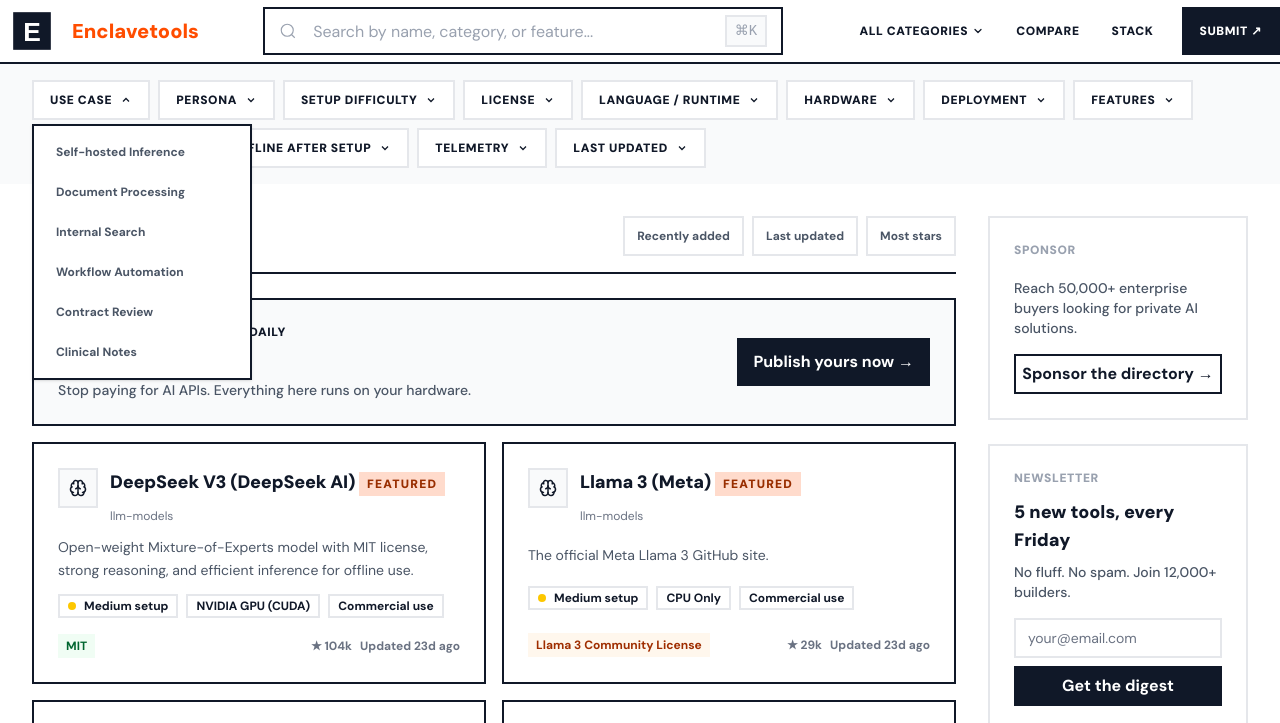
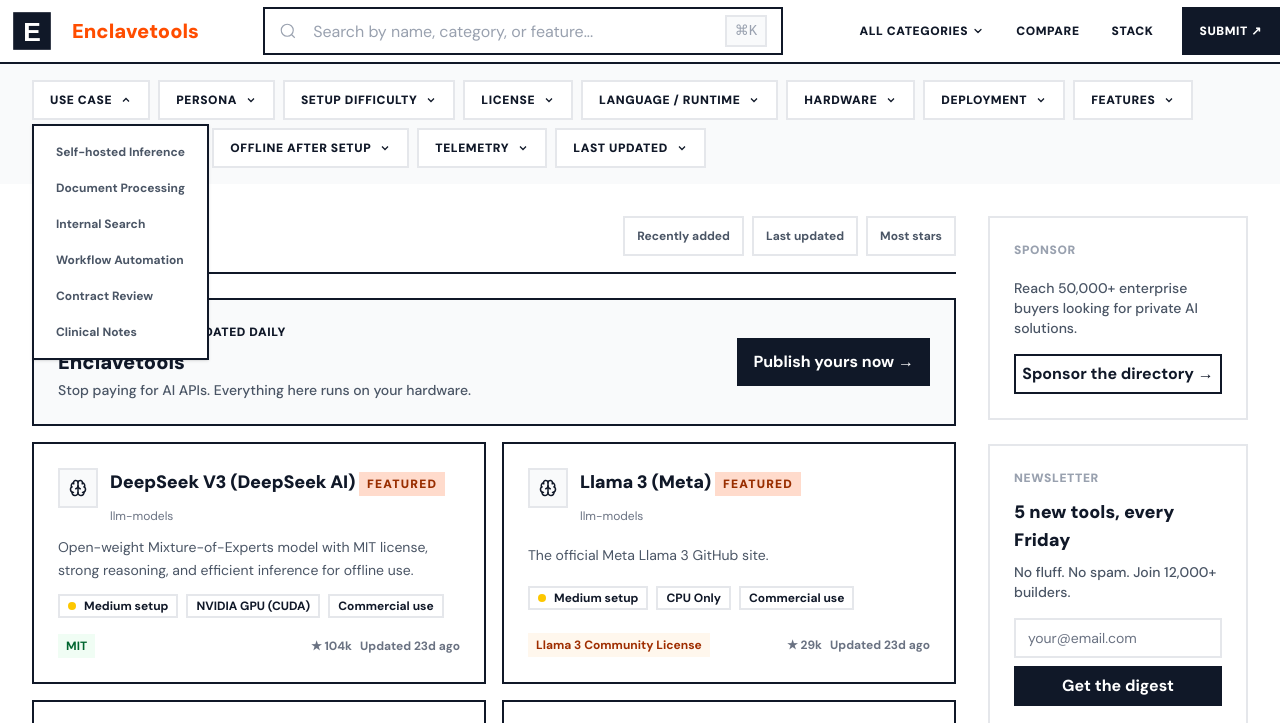
Before and after one commit to mamylinx/enclavetools-web, an Astro site: page /llm-models in a window 1280 px wide. Both pictures are taken after a click on the button "USE CASE". Shown: the top 723 px of the page. Built offline with nearby package versions, Linux system fonts and the light colour scheme; Astro itself is replaced by a stand-in of ours.

Commit message:
Fix UI inconstencies

```diff
--- a/src/components/HorizontalFilterBar.vue
+++ b/src/components/HorizontalFilterBar.vue
@@ -44,6 +44,14 @@ const visibleGroups = computed(() => FILTER_GROUPS.filter(
 
 function toggleDropdown(key: string) {
   openDropdown.value = openDropdown.value === key ? null : key;
+}
+
+function columnCount(group: { options: { value: string | null; label: string }[] }): number {
+  const len = group.options.length;
+  if (len <= 6) return 1;
+  if (len <= 12) return 2;
+  if (len <= 18) return 3;
+  return 4;
 }
 
 function closeDropdown() {
@@ -138,14 +146,17 @@ function handleGlobalClick(e: MouseEvent) {
 
         <div
           v-show="openDropdown === group.key"
-          class="absolute top-full left-0 mt-1 z-50 min-w-[220px] border-2 border-gray-900 bg-white shadow-card p-2"
+          class="absolute top-full left-0 mt-1 z-50 border-2 border-gray-900 bg-white shadow-card"
         >
-          <div class="flex flex-col gap-1">
+          <div
+            class="max-h-72 p-2"
+            :style="{ columnCount: columnCount(group), columnGap: '0.25rem' }"
+          >
             <template v-if="group.type === 'single'">
               <button
                 v-for="opt in group.options"
                 :key="String(opt.value)"
-                class="w-full text-left px-3 py-2 text-xs font-bold transition-all duration-150 border-2"
+                class="block w-full text-left px-3 py-2 text-xs font-bold transition-all duration-150 border-2 whitespace-nowrap break-inside-avoid"
                 :class="isOptionSelected(group.key, opt.value)
                   ? 'bg-gray-900 text-white border-gray-900'
                   : 'text-gray-600 bg-white border-transparent hover:border-gray-900 hover:text-gray-900'"
@@ -158,7 +169,7 @@ function handleGlobalClick(e: MouseEvent) {
               <button
                 v-for="opt in group.options"
                 :key="String(opt.value)"
-                class="w-full text-left px-3 py-2 text-xs font-bold transition-all duration-150 border-2"
+                class="block w-full text-left px-3 py-2 text-xs font-bold transition-all duration-150 border-2 whitespace-nowrap break-inside-avoid"
                 :class="isOptionSelected(group.key, opt.value)
                   ? 'bg-gray-900 text-white border-gray-900'
                   : 'text-gray-600 bg-white border-transparent hover:border-gray-900 hover:text-gray-900'"
```
